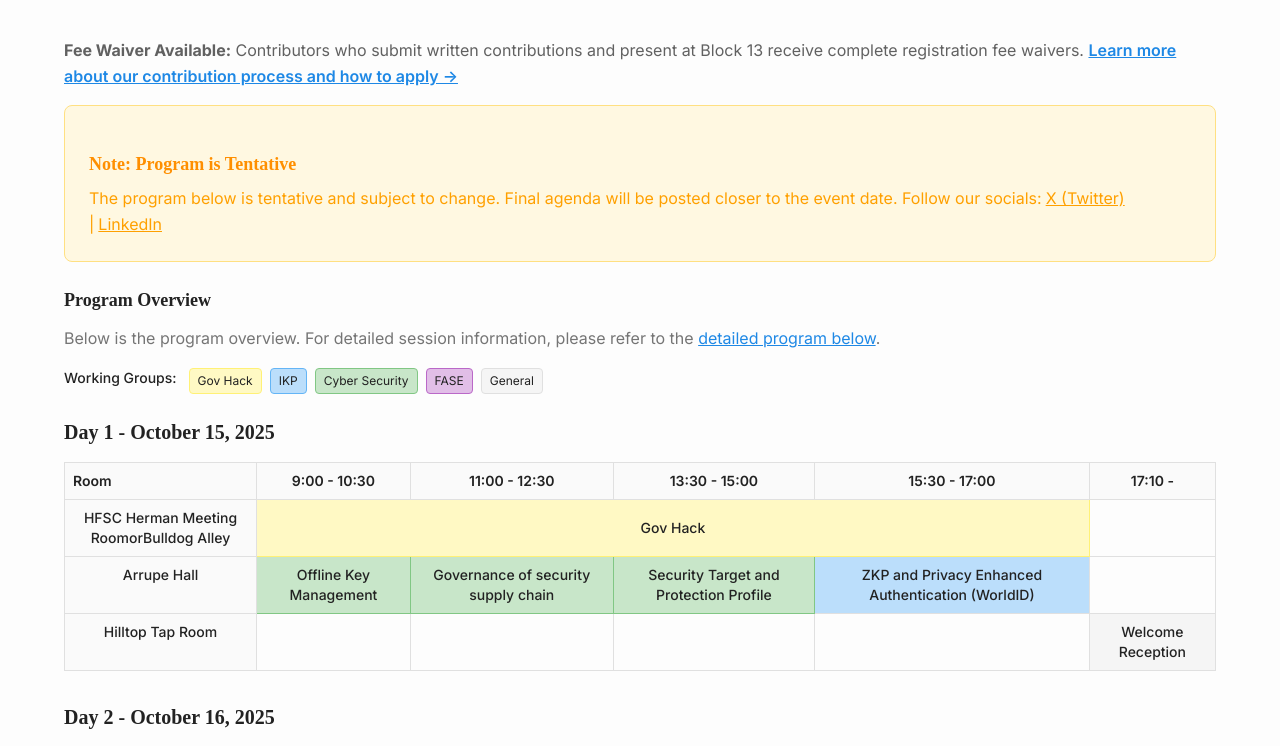
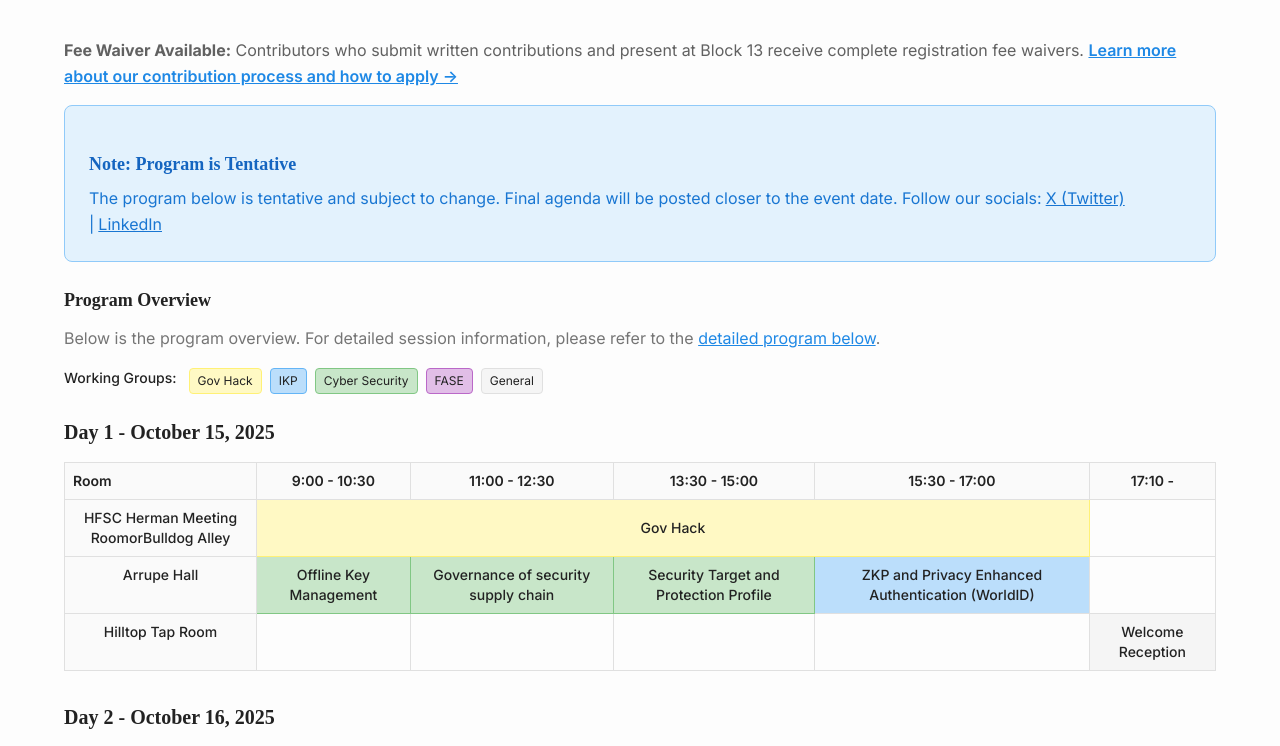
Before and after one commit to bgin-global/bgin-homepage, a Next.js app: page /events/20251015-block13 in a window 1280 px wide. Shown: the part 1038-1784 px from the top of the page. Built offline with nearby package versions, Linux system fonts and the light colour scheme.

Commit message:
added sponsors and standardized wg color codes

```diff
--- a/app/events/20251015-block13/page.tsx
+++ b/app/events/20251015-block13/page.tsx
@@ -60,12 +60,12 @@ export default function Block13Page() {
               <a href="#contributions" className="text-blue-600 hover:text-blue-800 underline font-semibold">Learn more about our contribution process and how to apply →</a>
             </p>
 
-            <div className="bg-amber-50 border border-amber-200 rounded-lg p-6">
-              <h3 className="text-lg font-semibold text-amber-800 mb-2">Note: Program is Tentative</h3>
-              <p className="text-amber-700">
+            <div className="bg-blue-50 border border-blue-200 rounded-lg p-6">
+              <h3 className="text-lg font-semibold text-blue-800 mb-2">Note: Program is Tentative</h3>
+              <p className="text-blue-700">
                 The program below is tentative and subject to change. Final agenda will be posted closer to the event date. Follow our socials:
-                <a href="https://twitter.com/bgin_global" target="_blank" rel="noopener noreferrer" className="underline hover:text-amber-900 ml-1">X (Twitter)</a> |
-                <a href="https://www.linkedin.com/company/blockchain-governance-initiative-network/" target="_blank" rel="noopener noreferrer" className="underline hover:text-amber-900 ml-1">LinkedIn</a>
+                <a href="https://twitter.com/bgin_global" target="_blank" rel="noopener noreferrer" className="underline hover:text-blue-900 ml-1">X (Twitter)</a> |
+                <a href="https://www.linkedin.com/company/blockchain-governance-initiative-network/" target="_blank" rel="noopener noreferrer" className="underline hover:text-blue-900 ml-1">LinkedIn</a>
               </p>
             </div>
           </div>
@@ -368,7 +368,7 @@ export default function Block13Page() {
                   <span className={`block13-wg-badge ${project.wg.toLowerCase()}`}>
                     {project.wg}
                   </span>
-                  <span className={`block13-phase-indicator ${project.phase.toLowerCase()}`}>{project.phase}</span>
+                  <span className={`block13-phase-indicator ${project.phase.toLowerCase().replace(/\s+/g, '-')}`}>{project.phase}</span>
                 </div>
                 <h3 className="text-xl font-bold font-FamiljenGrotesk mb-3">{project.title}</h3>
                 <p className="text-gray-600 mb-4 leading-relaxed flex-grow">
@@ -797,10 +797,46 @@ export default function Block13Page() {
         {/* Sponsors & Partners */}
         <section className="block13-section">
           <h2 className="block13-section-title text-center">Sponsors & Partners</h2>
-          <div className="bg-blue-50 border border-blue-200 rounded-lg p-6 mb-6">
-            <h3 className="text-lg font-semibold text-blue-800 mb-2">Sponsors & Partners Coming Soon</h3>
-            <p className="text-blue-700">
-              We are currently finalizing partnerships and sponsorship opportunities for Block 13. Please check back for updates on our event sponsors and partners.
+
+          {/* Academic Host */}
+          <div className="mb-8">
+            <h3 className="text-xl font-semibold text-center mb-4 text-gray-800">Academic Host</h3>
+            <div className="max-w-md mx-auto">
+              <div className="bg-white rounded-lg shadow-sm border border-gray-200 p-8 flex items-center justify-center">
+                <Image
+                  src="/images/Events/sponsor/Georgetown University Psaros Center.png"
+                  alt="Georgetown University Psaros Center"
+                  width={320}
+                  height={160}
+                  className="object-contain"
+                />
+              </div>
+            </div>
+          </div>
+
+          {/* Special Supporters */}
+          <div className="mb-8">
+            <h3 className="text-xl font-semibold text-center mb-4 text-gray-800">Special Supporters</h3>
+            <div className="max-w-md mx-auto">
+              <div className="bg-white rounded-lg shadow-sm border border-gray-200 p-8 flex items-center justify-center">
+                <Image
+                  src="/images/Events/sponsor/fintech_assoc_japan.jpg"
+                  alt="Fintech Association Japan"
+                  width={280}
+                  height={140}
+                  className="object-contain"
+                />
+              </div>
+            </div>
+          </div>
+
+          {/* More sponsors coming soon */}
+          <div className="bg-blue-50 border border-blue-200 rounded-lg p-6">
+            <p className="text-blue-700 text-center">
+              More sponsors are being finalized. If you are interested in sponsoring Block 13, please contact us at{" "}
+              <a href="mailto:bgin_admin@bg2x.org" className="text-blue-800 font-semibold hover:underline">
+                bgin_admin@bg2x.org
+              </a>
             </p>
           </div>
         </section>
--- a/styles/block13.css
+++ b/styles/block13.css
@@ -10,26 +10,36 @@
   --bgin-text-light: #666666;
   --bgin-border: #e5e7eb;
 
-  /* Working Group Colors */
-  --ikp-color: #f59e0b; /* Amber/Yellow - Identity, Key Management & Privacy */
-  --ikp-bg: #fef3c7;
-  --ikp-text: #92400e;
+  /* Working Group Colors - Matching ProgramTimetable */
+  --govhack-color: #fbbf24; /* Yellow - Gov Hack */
+  --govhack-bg: #fef9c3;
+  --govhack-text: #854d0e;
+  --govhack-border: #fcd34d;
 
-  --fase-color: #3b82f6; /* Soft Blue - Financial Application & Smart contract Environment */
-  --fase-bg: #dbeafe;
-  --fase-text: #1e40af;
+  --ikp-color: #3b82f6; /* Blue - Identity, Key Management & Privacy */
+  --ikp-bg: #dbeafe;
+  --ikp-text: #1e40af;
+  --ikp-border: #93c5fd;
 
-  --cs-color: #ef4444; /* Warm Coral/Red - Cyber Security */
-  --cs-bg: #fee2e2;
-  --cs-text: #dc2626;
+  --cs-color: #10b981; /* Green - Cyber Security */
+  --cs-bg: #dcfce7;
+  --cs-text: #166534;
+  --cs-border: #86efac;
 
-  --govhack-color: #9333ea; /* Purple - Gov Hack */
-  --govhack-bg: #f3e8ff;
-  --govhack-text: #6b21a8;
+  --fase-color: #a855f7; /* Purple - Financial Application & Smart contract Environment */
+  --fase-bg: #f3e8ff;
+  --fase-text: #6b21a8;
+  --fase-border: #d8b4fe;
 
   --general-color: #6b7280; /* Gray - General */
   --general-bg: #f3f4f6;
-  --general-text: #374151;
+  --general-text: #1f2937;
+  --general-border: #d1d5db;
+
+  --tbd-color: #9ca3af; /* Light Gray - TBD */
+  --tbd-bg: #f9fafb;
+  --tbd-text: #4b5563;
+  --tbd-border: #e5e7eb;
 
   /* Shadow and Border Radius */
   --card-radius: 12px;
@@ -175,20 +185,29 @@
 
 /* Working Group Specific Styles */
 .block13-wg-card {
-  border-left: 4px solid var(--ikp-color);
+  border-left: 4px solid var(--general-color);
   position: relative;
+}
+
+.block13-wg-card.gov-hack {
+  border-left-color: var(--govhack-color);
 }
 
 .block13-wg-card.ikp {
   border-left-color: var(--ikp-color);
 }
 
+.block13-wg-card.cyber-security,
+.block13-wg-card.cs {
+  border-left-color: var(--cs-color);
+}
+
 .block13-wg-card.fase {
   border-left-color: var(--fase-color);
 }
 
-.block13-wg-card.cs {
-  border-left-color: var(--cs-color);
+.block13-wg-card.general {
+  border-left-color: var(--general-color);
 }
 
 .block13-wg-badge {
@@ -199,87 +218,94 @@
   font-weight: 600;
   text-transform: uppercase;
   letter-spacing: 0.025em;
+  border: 1px solid;
+}
+
+.block13-wg-badge.gov-hack {
+  background: var(--govhack-bg);
+  color: var(--govhack-text);
+  border-color: var(--govhack-border);
 }
 
 .block13-wg-badge.ikp {
   background: var(--ikp-bg);
   color: var(--ikp-text);
+  border-color: var(--ikp-border);
 }
 
+.block13-wg-badge.cyber-security,
+.block13-wg-badge.cs {
+  background: var(--cs-bg);
+  color: var(--cs-text);
+  border-color: var(--cs-border);
+}
+
+.block13-wg-badge.fase,
 .block13-wg-badge.face {
   background: var(--fase-bg);
   color: var(--fase-text);
-}
-
-.block13-wg-badge.fase {
-  background: var(--fase-bg);
-  color: var(--fase-text);
-}
-
-.block13-wg-badge.cyber-security {
-  background: var(--cs-bg);
-  color: var(--cs-text);
-}
-
-.block13-wg-badge.cs {
-  background: var(--cs-bg);
-  color: var(--cs-text);
-}
-
-.block13-wg-badge.gov-hack {
-  background: var(--govhack-bg);
-  color: var(--govhack-text);
+  border-color: var(--fase-border);
 }
 
 .block13-wg-badge.general {
   background: var(--general-bg);
   color: var(--general-text);
+  border-color: var(--general-border);
 }
 
-/* Project Phase Indicators */
+.block13-wg-badge.tbd {
+  background: var(--tbd-bg);
+  color: var(--tbd-text);
+  border-color: var(--tbd-border);
+}
+
+/* Project Phase Indicators - High contrast colors for better visibility */
 .block13-phase-indicator {
   display: inline-block;
   padding: 0.25rem 0.5rem;
   border-radius: 6px;
   font-size: 0.75rem;
-  font-weight: 500;
+  font-weight: 600;
   text-transform: uppercase;
   letter-spacing: 0.05em;
 }
 
 .block13-phase-indicator.draft {
   background: #fef3c7;
-  color: #92400e;
-  border: 1px solid #f59e0b;
+  color: #713f12;
+  border: 1px solid #d97706;
 }
 
 .block13-phase-indicator.public-comment,
 .block13-phase-indicator.public.comment {
-  background: #dbeafe;
-  color: #1e40af;
-  border: 1px solid #3b82f6;
+  background: #fee2e2;
+  color: #991b1b;
+  border: 1px solid #ef4444;
 }
 
 .block13-phase-indicator.published {
-  background: #d1fae5;
-  color: #065f46;
-  border: 1px solid #10b981;
+  background: #dcfce7;
+  color: #14532d;
+  border: 1px solid #22c55e;
 }
 
 /* Legacy phase indicators for backward compatibility */
 .block13-phase-indicator.drafting {
   background: #fef3c7;
-  color: #92400e;
+  color: #713f12;
+  border: 1px solid #d97706;
 }
 
 .block13-phase-indicator.proposal {
-  background: #dbeafe;
-  color: #1e40af;
+  background: #fee2e2;
+  color: #991b1b;
+  border: 1px solid #ef4444;
 }
 
 .block13-phase-indicator.review {
-  background: #d1fae5;
-  color: #065f46;
+  background: #fce7f3;
+  color: #831843;
+  border: 1px solid #ec4899;
 }
 
 /* Grid Layouts */
```
Also changed, not shown: lib/block13-wg-colors.ts (added, +19 -0 lines), public/images/Events/sponsor/Georgetown University Psaros Center.png (added).
